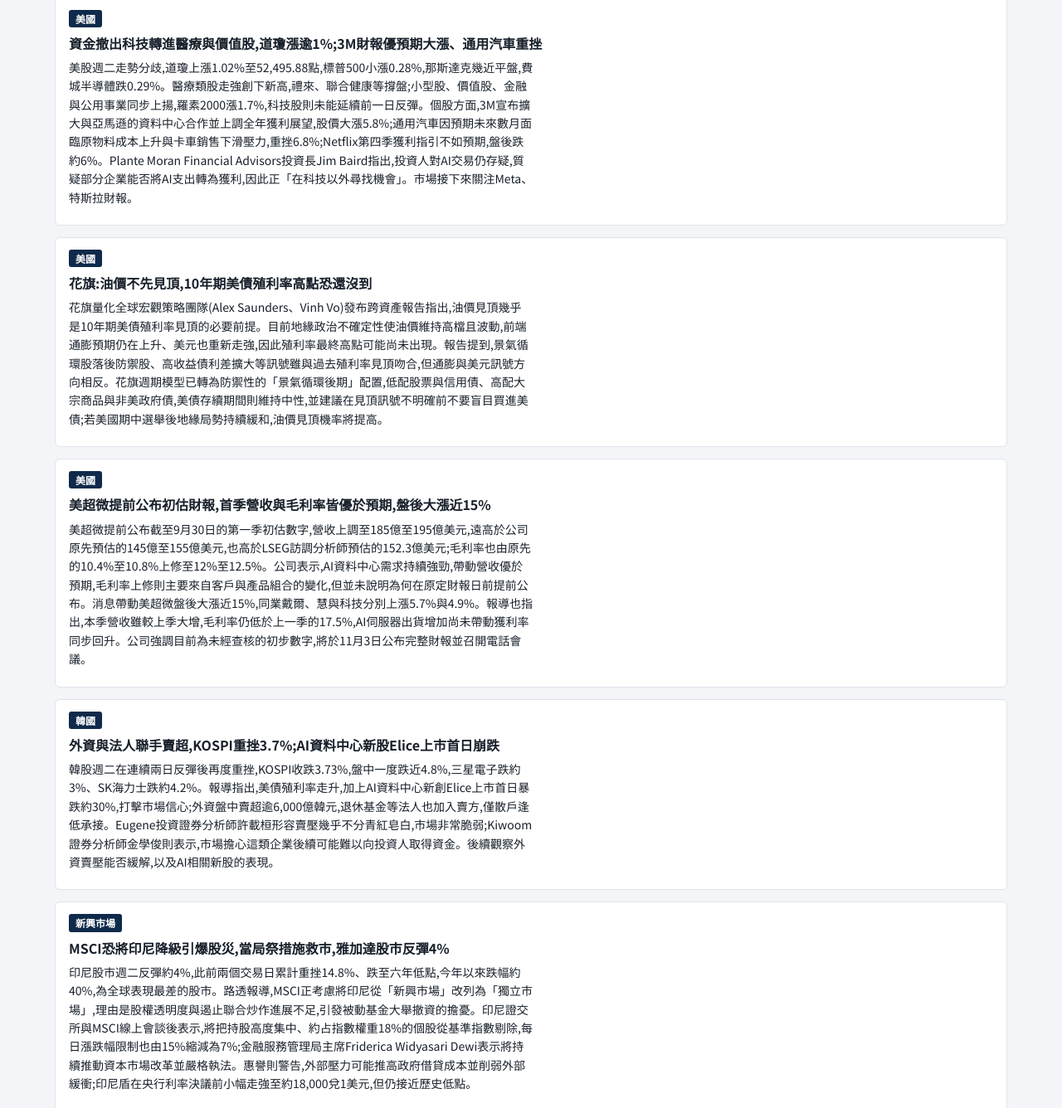
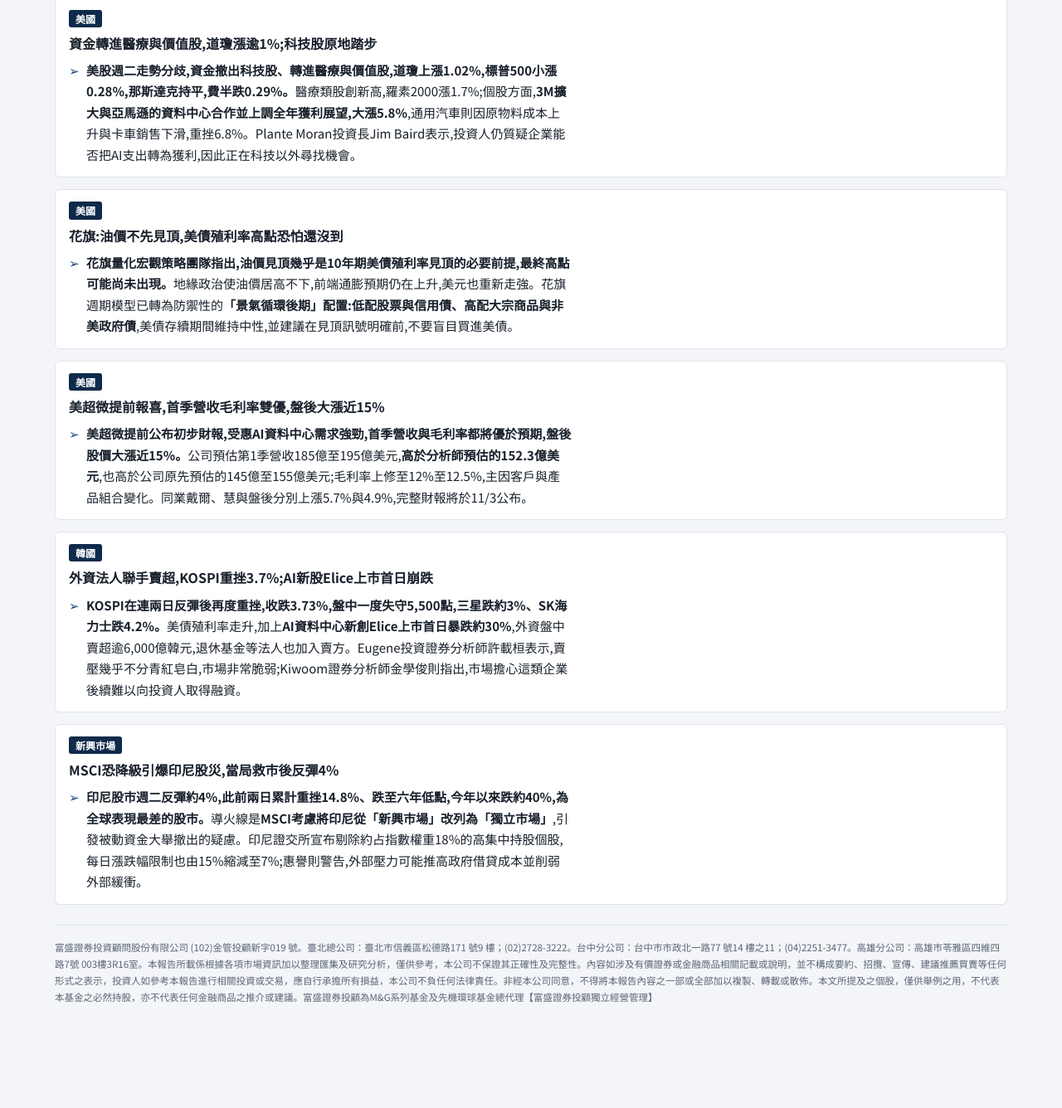
Before and after one commit to ymt3232111-pixel/line-morning-brief, a website: page briefs/2026-10-21.html in a window 1280 px wide. Shown: the part 2604-3940 px from the top of the page at 83% size. After the commit the page ends 3852 px from the top, so only its background shows below. Drawn offline with Linux system fonts and the light colour scheme.

Commit message:
brief: 2026-10-21 [no-notify]

```diff
--- a/briefs/2026-10-21.html
+++ b/briefs/2026-10-21.html
@@ -44,6 +44,11 @@
 article{background:var(--paper);border:1px solid var(--line);border-radius:6px;padding:14px 16px;min-width:0}
 article .lab{display:inline-block;font-size:12px;font-weight:700;background:var(--navy);color:var(--navy-ink);padding:1px 8px;border-radius:3px}
 article .time{font-size:12px;color:var(--muted);margin-left:8px;font-family:var(--font-num)}
+article ul.pts{margin:8px 0 0;padding:0;list-style:none;display:grid;gap:8px;max-width:78ch}
+article ul.pts li{font-size:15px;line-height:1.7;padding-left:1.4em;position:relative}
+article ul.pts li::before{content:"\27A2";position:absolute;left:0;top:0;color:var(--link)}
+article ul.pts b{color:var(--ink);font-weight:700}
+@media (max-width:760px){.news article h3{font-size:18px}.news article ul.pts li{font-size:16.5px}}
 article h3{font-size:16px;margin:8px 0 6px;text-wrap:balance;line-height:1.45}
 article p{margin:0 0 8px;max-width:72ch}
 article .src{font-size:13px}
@@ -84,20 +89,20 @@
 <section class="panel" id="p-news" role="tabpanel" aria-labelledby="tab-news" hidden>
 <div class="news">
 <article><span class="lab">美國</span>
-<h3>資金撤出科技轉進醫療與價值股,道瓊漲逾1%;3M財報優預期大漲、通用汽車重挫</h3>
-<p>美股週二走勢分歧,道瓊上漲1.02%至52,495.88點,標普500小漲0.28%,那斯達克幾近平盤,費城半導體跌0.29%。醫療類股走強創下新高,禮來、聯合健康等撐盤;小型股、價值股、金融與公用事業同步上揚,羅素2000漲1.7%,科技股則未能延續前一日反彈。個股方面,3M宣布擴大與亞馬遜的資料中心合作並上調全年獲利展望,股價大漲5.8%;通用汽車因預期未來數月面臨原物料成本上升與卡車銷售下滑壓力,重挫6.8%;Netflix第四季獲利指引不如預期,盤後跌約6%。Plante Moran Financial Advisors投資長Jim Baird指出,投資人對AI交易仍存疑,質疑部分企業能否將AI支出轉為獲利,因此正「在科技以外尋找機會」。市場接下來關注Meta、特斯拉財報。</p></article>
+<h3>資金轉進醫療與價值股,道瓊漲逾1%;科技股原地踏步</h3>
+<ul class="pts"><li><b>美股週二走勢分歧,資金撤出科技股、轉進醫療與價值股,道瓊上漲1.02%,標普500小漲0.28%,那斯達克持平,費半跌0.29%。</b>醫療類股創新高,羅素2000漲1.7%;個股方面,<b>3M擴大與亞馬遜的資料中心合作並上調全年獲利展望,大漲5.8%</b>,通用汽車則因原物料成本上升與卡車銷售下滑,重挫6.8%。Plante Moran投資長Jim Baird表示,投資人仍質疑企業能否把AI支出轉為獲利,因此正在科技以外尋找機會。</li></ul></article>
 <article><span class="lab">美國</span>
-<h3>花旗:油價不先見頂,10年期美債殖利率高點恐還沒到</h3>
-<p>花旗量化全球宏觀策略團隊(Alex Saunders、Vinh Vo)發布跨資產報告指出,油價見頂幾乎是10年期美債殖利率見頂的必要前提。目前地緣政治不確定性使油價維持高檔且波動,前端通膨預期仍在上升、美元也重新走強,因此殖利率最終高點可能尚未出現。報告提到,景氣循環股落後防禦股、高收益債利差擴大等訊號雖與過去殖利率見頂吻合,但通膨與美元訊號方向相反。花旗週期模型已轉為防禦性的「景氣循環後期」配置,低配股票與信用債、高配大宗商品與非美政府債,美債存續期間則維持中性,並建議在見頂訊號不明確前不要盲目買進美債;若美國期中選舉後地緣局勢持續緩和,油價見頂機率將提高。</p></article>
+<h3>花旗:油價不先見頂,美債殖利率高點恐怕還沒到</h3>
+<ul class="pts"><li><b>花旗量化宏觀策略團隊指出,油價見頂幾乎是10年期美債殖利率見頂的必要前提,最終高點可能尚未出現。</b>地緣政治使油價居高不下,前端通膨預期仍在上升,美元也重新走強。花旗週期模型已轉為防禦性的<b>「景氣循環後期」配置:低配股票與信用債、高配大宗商品與非美政府債</b>,美債存續期間維持中性,並建議在見頂訊號明確前,不要盲目買進美債。</li></ul></article>
 <article><span class="lab">美國</span>
-<h3>美超微提前公布初估財報,首季營收與毛利率皆優於預期,盤後大漲近15%</h3>
-<p>美超微提前公布截至9月30日的第一季初估數字,營收上調至185億至195億美元,遠高於公司原先預估的145億至155億美元,也高於LSEG訪調分析師預估的152.3億美元;毛利率也由原先的10.4%至10.8%上修至12%至12.5%。公司表示,AI資料中心需求持續強勁,帶動營收優於預期,毛利率上修則主要來自客戶與產品組合的變化,但並未說明為何在原定財報日前提前公布。消息帶動美超微盤後大漲近15%,同業戴爾、慧與科技分別上漲5.7%與4.9%。報導也指出,本季營收雖較上季大增,毛利率仍低於上一季的17.5%,AI伺服器出貨增加尚未帶動獲利率同步回升。公司強調目前為未經查核的初步數字,將於11月3日公布完整財報並召開電話會議。</p></article>
+<h3>美超微提前報喜,首季營收毛利率雙優,盤後大漲近15%</h3>
+<ul class="pts"><li><b>美超微提前公布初步財報,受惠AI資料中心需求強勁,首季營收與毛利率都將優於預期,盤後股價大漲近15%。</b>公司預估第1季營收185億至195億美元,<b>高於分析師預估的152.3億美元</b>,也高於公司原先預估的145億至155億美元;毛利率上修至12%至12.5%,主因客戶與產品組合變化。同業戴爾、慧與盤後分別上漲5.7%與4.9%,完整財報將於11/3公布。</li></ul></article>
 <article><span class="lab">韓國</span>
-<h3>外資與法人聯手賣超,KOSPI重挫3.7%;AI資料中心新股Elice上市首日崩跌</h3>
-<p>韓股週二在連續兩日反彈後再度重挫,KOSPI收跌3.73%,盤中一度跌近4.8%,三星電子跌約3%、SK海力士跌約4.2%。報導指出,美債殖利率走升,加上AI資料中心新創Elice上市首日暴跌約30%,打擊市場信心;外資盤中賣超逾6,000億韓元,退休基金等法人也加入賣方,僅散戶逢低承接。Eugene投資證券分析師許載桓形容賣壓幾乎不分青紅皂白,市場非常脆弱;Kiwoom證券分析師金學俊則表示,市場擔心這類企業後續可能難以向投資人取得資金。後續觀察外資賣壓能否緩解,以及AI相關新股的表現。</p></article>
+<h3>外資法人聯手賣超,KOSPI重挫3.7%;AI新股Elice上市首日崩跌</h3>
+<ul class="pts"><li><b>KOSPI在連兩日反彈後再度重挫,收跌3.73%,盤中一度失守5,500點,三星跌約3%、SK海力士跌4.2%。</b>美債殖利率走升,加上<b>AI資料中心新創Elice上市首日暴跌約30%</b>,外資盤中賣超逾6,000億韓元,退休基金等法人也加入賣方。Eugene投資證券分析師許載桓表示,賣壓幾乎不分青紅皂白,市場非常脆弱;Kiwoom證券分析師金學俊則指出,市場擔心這類企業後續難以向投資人取得融資。</li></ul></article>
 <article><span class="lab">新興市場</span>
-<h3>MSCI恐將印尼降級引爆股災,當局祭措施救市,雅加達股市反彈4%</h3>
-<p>印尼股市週二反彈約4%,此前兩個交易日累計重挫14.8%、跌至六年低點,今年以來跌幅約40%,為全球表現最差的股市。路透報導,MSCI正考慮將印尼從「新興市場」改列為「獨立市場」,理由是股權透明度與遏止聯合炒作進展不足,引發被動基金大舉撤資的擔憂。印尼證交所與MSCI線上會談後表示,將把持股高度集中、約占指數權重18%的個股從基準指數剔除,每日漲跌幅限制也由15%縮減為7%;金融服務管理局主席Friderica Widyasari Dewi表示將持續推動資本市場改革並嚴格執法。惠譽則警告,外部壓力可能推高政府借貸成本並削弱外部緩衝;印尼盾在央行利率決議前小幅走強至約18,000兌1美元,但仍接近歷史低點。</p></article>
+<h3>MSCI恐降級引爆印尼股災,當局救市後反彈4%</h3>
+<ul class="pts"><li><b>印尼股市週二反彈約4%,此前兩日累計重挫14.8%、跌至六年低點,今年以來跌約40%,為全球表現最差的股市。</b>導火線是<b>MSCI考慮將印尼從「新興市場」改列為「獨立市場」</b>,引發被動資金大舉撤出的疑慮。印尼證交所宣布剔除約占指數權重18%的高集中持股個股,每日漲跌幅限制也由15%縮減至7%;惠譽則警告,外部壓力可能推高政府借貸成本並削弱外部緩衝。</li></ul></article>
 </div>
 </section>
 <footer><p>富盛證券投資顧問股份有限公司 (102)金管投顧新字019 號。臺北總公司：臺北市信義區松德路171 號9 樓；(02)2728-3222。台中分公司：台中市市政北一路77 號14 樓之11；(04)2251-3477。高雄分公司：高雄市苓雅區四維四路7號 003樓3R16室。本報告所載係根據各項市場資訊加以整理匯集及研究分析，僅供參考，本公司不保證其正確性及完整性。內容如涉及有價證券或金融商品相關記載或說明，並不構成要約、招攬、宣傳、建議推薦買賣等任何形式之表示，投資人如參考本報告進行相關投資或交易，應自行承擔所有損益，本公司不負任何法律責任。非經本公司同意，不得將本報告內容之一部或全部加以複製、轉載或散佈。本文所提及之個股，僅供舉例之用，不代表本基金之必然持股，亦不代表任何金融商品之推介或建議。富盛證券投顧為M&amp;G系列基金及先機環球基金總代理【富盛證券投顧獨立經營管理】</p></footer>
```
